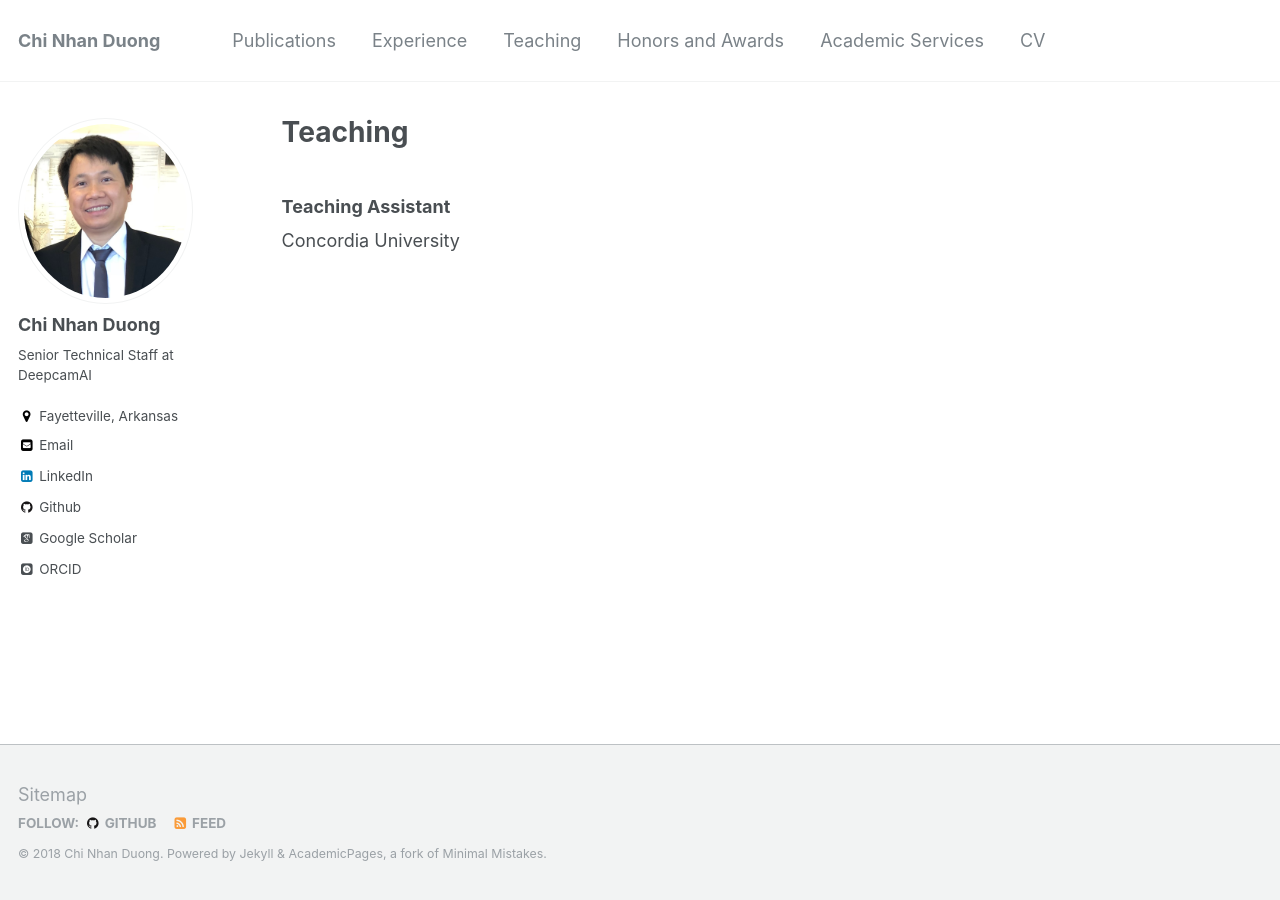
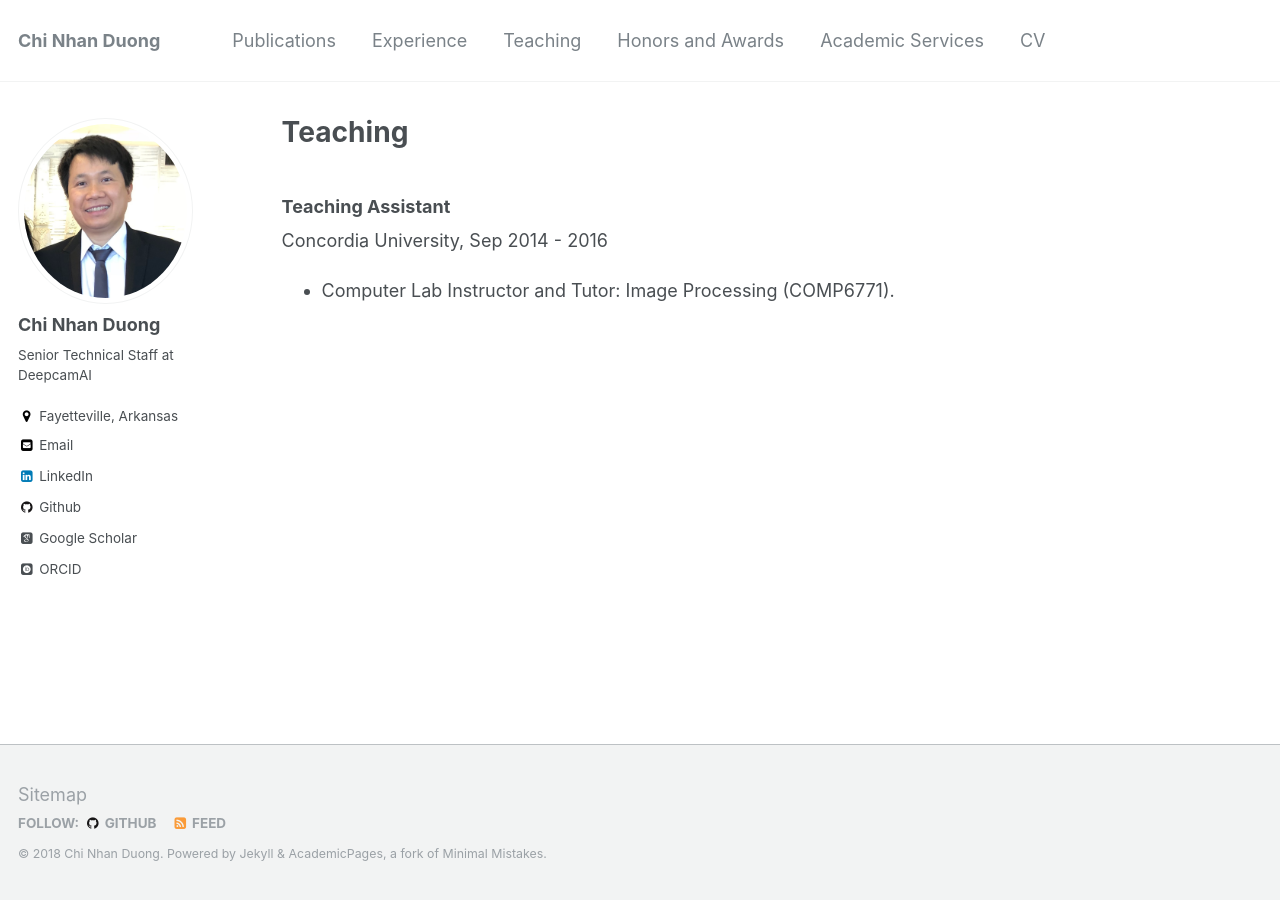
Before and after one commit to dcnhan/dcnhan.github.io, a Jekyll site: the page built from _pages/teaching_new.md, in a window 1280 px wide. Built offline with Jekyll 4.4.1, drawn with Linux system fonts in a browser that asks for light colours; some web fonts are replaced.

```diff
--- a/_pages/teaching_new.md
+++ b/_pages/teaching_new.md
@@ -5,4 +5,5 @@ author_profile: true
 ---
 
 ### Teaching Assistant
-Concordia University
+Concordia University, Sep 2014 - 2016
+* Computer Lab Instructor and Tutor: Image Processing (COMP6771).
```
